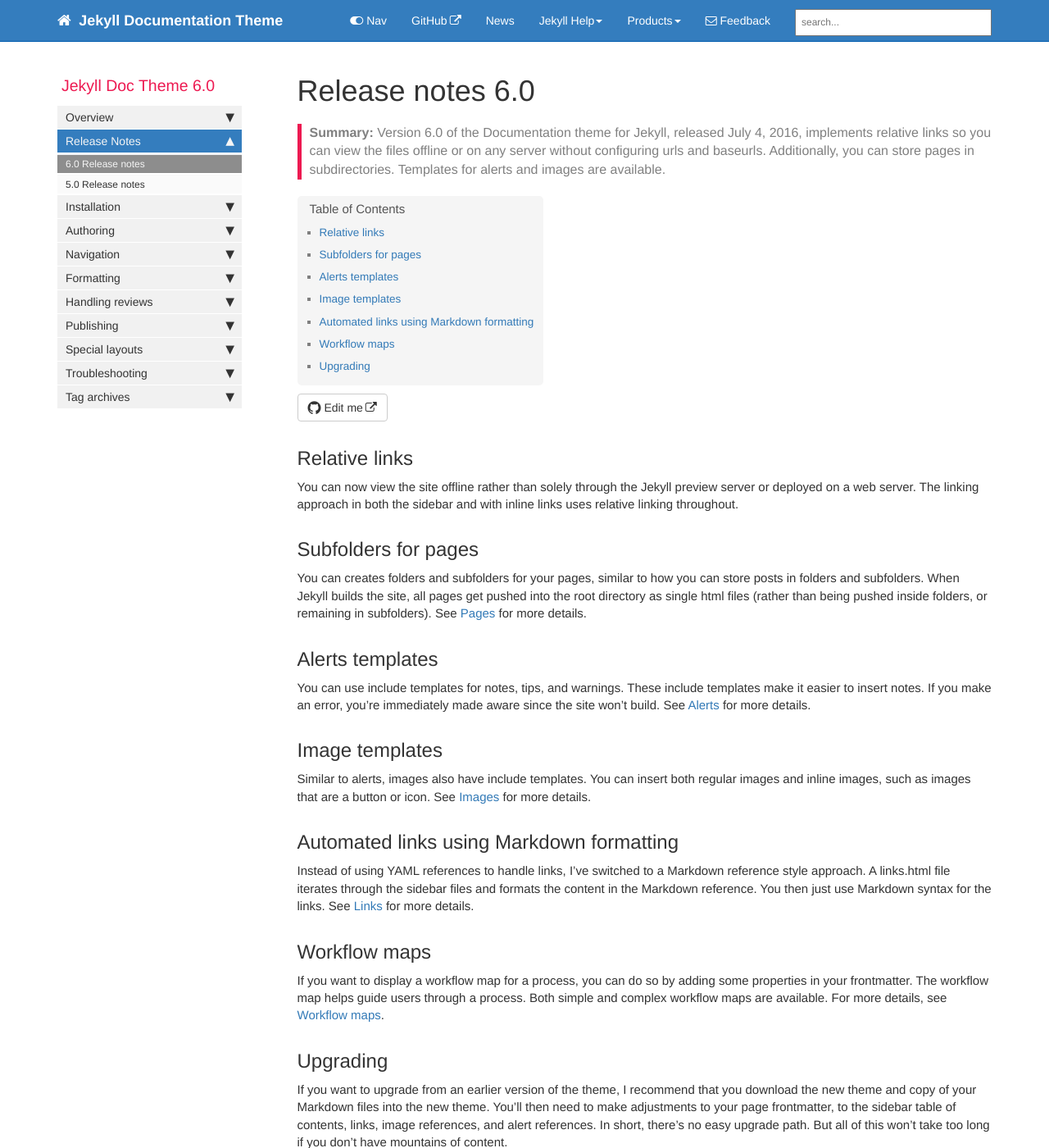
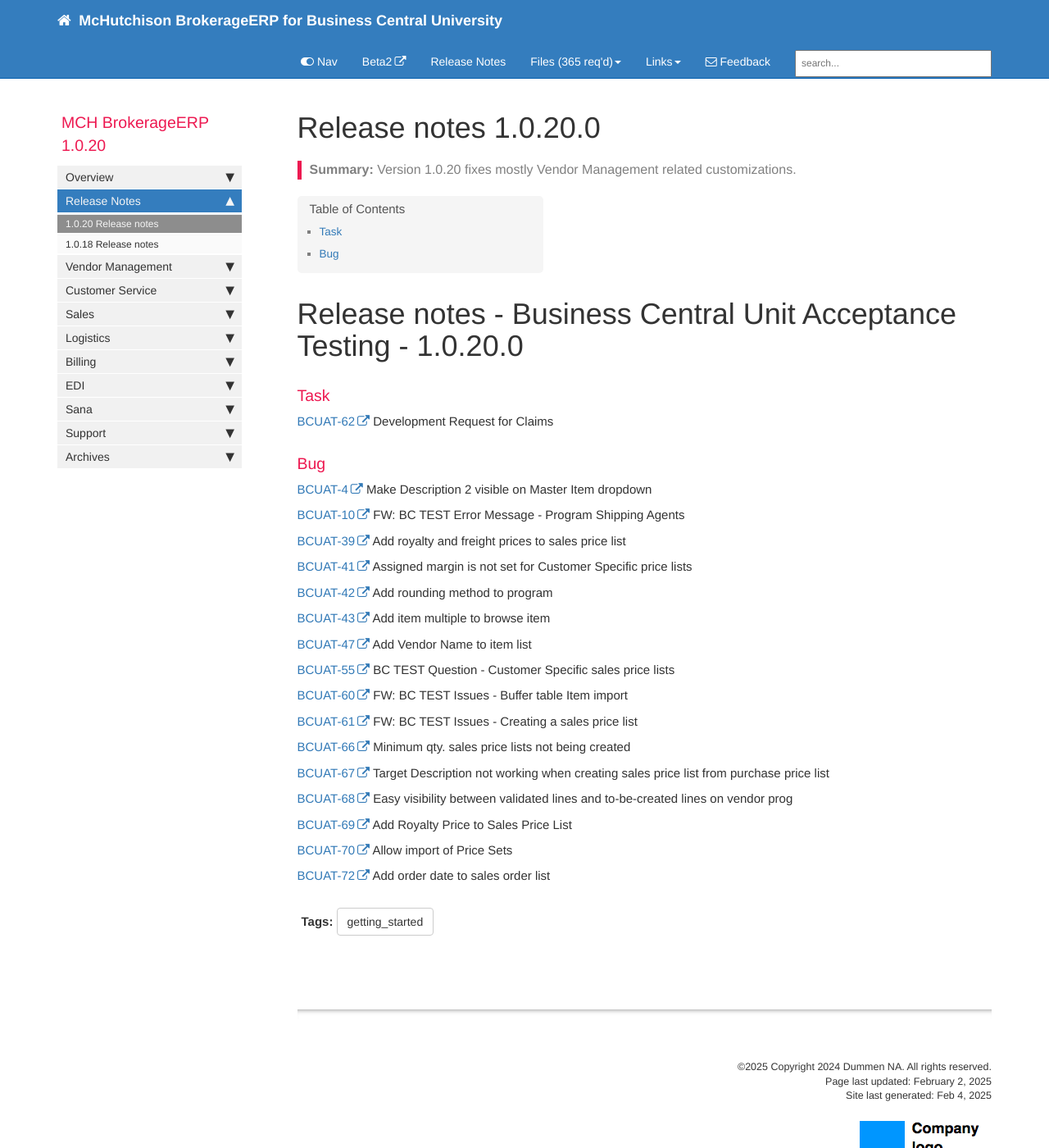
Before and after one commit to Dummen-NA/dummen-na.github.io, a Jekyll site: the page built from pages/mydoc/mydoc_release_notes_60.md, in a window 1280 px wide and 1400 px high. Shown: the whole window at 82% size. Built offline with Jekyll 4.4.1, drawn with Linux system fonts in a browser that asks for light colours; comment, search, counter and statistics services are not loaded; some of the changed text lies outside the part shown.

Commit message:
Navigation changes

```diff
--- a/_config.yml
+++ b/_config.yml
@@ -3,22 +3,22 @@ repository: tomjoht/documentation-theme-jekyll
 output: web
 # this property is useful for conditional filtering of content that is separate from the PDF.
 
-topnav_title: Jekyll Documentation Theme
+topnav_title: McHutchison BrokerageERP for Business Central University
 # this appears on the top navigation bar next to the home button
 
-site_title: Jekyll theme for documentation
+site_title: McHutchison BrokerageERP for Business Central
 # this appears in the html browser tab for the site title (seen mostly by search engines, not users)
 
-company_name: Copyright 2021 Google LLC
+company_name: Copyright 2024 Dummen NA
 # this appears in the footer
 
-github_editme_path: tomjoht/documentation-theme-jekyll/blob/gh-pages/
+github_editme_path:
 # if you're using Github, provide the basepath to the branch you've created for reviews, following the sample here. if not, leave this value blank.
 
 # gitlab_editme_path: tomjoht/documentation-theme-jekyll/blob/gh-pages/
 # if you're using GitLab, provide the basepath to the branch you've created for reviews, following the sample here. if not, leave this value blank.
 
-google_analytics: UA-66296557-1
+google_analytics:
 # if you have google-analytics ID, put it in. if not, edit this value to blank.
 
 host: 127.0.0.1
@@ -33,9 +33,9 @@ exclude:
   - vendor
 # these are the files and directories that jekyll will exclude from the build
 
-feedback_subject_line: Jekyll documentation theme
+feedback_subject_line: McHutchison BrokerageERP University
 
-feedback_email: tomjoht@gmail.com
+feedback_email: rellorin@mchutchison.com
 # used as a contact email for the Feedback link in the top navigation bar
 
 # feedback_disable: true
--- a/_data/sidebars/mydoc_sidebar.yml
+++ b/_data/sidebars/mydoc_sidebar.yml
@@ -2,8 +2,8 @@
 
 entries:
 - title: sidebar
-  product: Jekyll Doc Theme
-  version: 6.0
+  product: MCH BrokerageERP
+  version: 1.0.20
   folders:
 
   - title:
@@ -23,24 +23,24 @@ entries:
     output: web, pdf
     folderitems:
 
-    - title: Get started
+    - title: Homepage
       url: /index.html
       output: web, pdf
       type: homepage
 
-    - title: Introduction
+    - title: General Howto
       url: /mydoc_introduction.html
       output: web, pdf
 
-    - title: Supported features
+    - title: Tips and Tricks
       url: /mydoc_supported_features.html
       output: web, pdf
 
-    - title: About the theme author
+    - title: About
       url: /mydoc_about.html
       output: web, pdf
 
-    - title: Support
+    - title: Reporting Bugs and Issues
       url: /mydoc_support.html
       output: web, pdf
 
@@ -48,15 +48,15 @@ entries:
     output: web, pdf
     folderitems:
 
-    - title: 6.0 Release notes
+    - title: 1.0.20 Release notes
       url: /mydoc_release_notes_60.html
       output: web, pdf
 
-    - title: 5.0 Release notes
+    - title: 1.0.18 Release notes
       url: /mydoc_release_notes_50.html
       output: web, pdf
 
-  - title: Installation
+  - title: Vendor Management
     output: web, pdf
     folderitems:
 
@@ -72,7 +72,7 @@ entries:
       url: /mydoc_install_jekyll_on_windows.html
       output: web, pdf
 
-  - title: Authoring
+  - title: Customer Service
     output: web, pdf
 
     folderitems:
@@ -108,7 +108,7 @@ entries:
       url: /mydoc_atom_text_editor.html
       output: web, pdf
 
-  - title: Navigation
+  - title: Sales
     output: web, pdf
 
     folderitems:
@@ -128,7 +128,7 @@ entries:
       url: /mydoc_series.html
       output: web, pdf
 
-  - title: Formatting
+  - title: Logistics
     output: web, pdf
 
     folderitems:
@@ -176,7 +176,7 @@ entries:
       url: /mydoc_workflow_maps.html
       output: web, pdf
 
-  - title: Handling reviews
+  - title: Billing
     output: web, pdf
 
     folderitems:
@@ -188,7 +188,7 @@ entries:
 #      url: /mydoc_git_collaboration
 #      output: web, pdf
 
-  - title: Publishing
+  - title: EDI
     output: web, pdf
 
     folderitems:
@@ -224,7 +224,7 @@ entries:
       url: /mydoc_publishing_github_pages.html
       output: web, pdf
 
-  - title: Special layouts
+  - title: Sana
     output: web, pdf
 
     folderitems:
@@ -244,7 +244,7 @@ entries:
       url: /mydoc_shuffle.html
       output: web, pdf
 
-  - title: Troubleshooting
+  - title: Support
     output: web, pdf
 
     folderitems:
@@ -253,7 +253,7 @@ entries:
       url: /mydoc_troubleshooting.html
       output: web, pdf
 
-  - title: Tag archives
+  - title: Archives
     output: web
     folderitems:
 
--- a/pages/mydoc/mydoc_release_notes_60.md
+++ b/pages/mydoc/mydoc_release_notes_60.md
@@ -1,40 +1,49 @@
 ---
-title: Release notes 6.0
+title: Release notes 1.0.20.0
 tags: [getting_started]
-keywords: release notes, announcements, what's new, new features
-last_updated: July 16, 2016
-summary: "Version 6.0 of the Documentation theme for Jekyll, released July 4, 2016, implements relative links so you can view the files offline or on any server without configuring urls and baseurls. Additionally, you can store pages in subdirectories. Templates for alerts and images are available."
+keywords: release notes
+last_updated: February 2, 2025
+summary: "Version 1.0.20 fixes mostly Vendor Management related customizations."
 sidebar: mydoc_sidebar
 permalink: mydoc_release_notes_60.html
 folder: mydoc
 ---
+# Release notes - Business Central Unit Acceptance Testing - 1.0.20.0
 
-## Relative links
+### Task
 
-You can now view the site offline rather than solely through the Jekyll preview server or deployed on a web server. The linking approach in both the sidebar and with inline links uses relative linking throughout.
+[BCUAT-62](https://dummen.atlassian.net/browse/BCUAT-62) Development Request for Claims
 
-## Subfolders for pages
+### Bug
 
-You can creates folders and subfolders for your pages, similar to how you can store posts in folders and subfolders. When Jekyll builds the site, all pages get pushed into the root directory as single html files (rather than being pushed inside folders, or remaining in subfolders). See [Pages][mydoc_pages] for more details.
+[BCUAT-4](https://dummen.atlassian.net/browse/BCUAT-4) Make Description 2 visible on Master Item dropdown
 
-## Alerts templates
+[BCUAT-10](https://dummen.atlassian.net/browse/BCUAT-10) FW: BC TEST Error Message - Program Shipping Agents
 
-You can use include templates for notes, tips, and warnings. These include templates make it easier to insert notes. If you make an error, you're immediately made aware since the site won't build. See [Alerts][mydoc_alerts] for more details.
+[BCUAT-39](https://dummen.atlassian.net/browse/BCUAT-39) Add royalty and freight prices to sales price list
 
-## Image templates
+[BCUAT-41](https://dummen.atlassian.net/browse/BCUAT-41) Assigned margin is not set for Customer Specific price lists
 
-Similar to alerts, images also have include templates. You can insert both regular images and inline images, such as images that are a button or icon. See [Images][mydoc_images] for more details.
+[BCUAT-42](https://dummen.atlassian.net/browse/BCUAT-42) Add rounding method to program
 
-## Automated links using Markdown formatting
+[BCUAT-43](https://dummen.atlassian.net/browse/BCUAT-43) Add item multiple to browse item
 
-Instead of using YAML references to handle links, I've switched to a Markdown reference style approach. A links.html file iterates through the sidebar files and formats the content in the Markdown reference. You then just use Markdown syntax for the links. See [Links][mydoc_hyperlinks] for more details.
+[BCUAT-47](https://dummen.atlassian.net/browse/BCUAT-47) Add Vendor Name to item list
 
-## Workflow maps
+[BCUAT-55](https://dummen.atlassian.net/browse/BCUAT-55) BC TEST Question - Customer Specific sales price lists
 
-If you want to display a workflow map for a process, you can do so by adding some properties in your frontmatter. The workflow map helps guide users through a process. Both simple and complex workflow maps are available. For more details, see [Workflow maps][mydoc_workflow_maps].
+[BCUAT-60](https://dummen.atlassian.net/browse/BCUAT-60) FW: BC TEST Issues - Buffer table Item import
 
-## Upgrading
+[BCUAT-61](https://dummen.atlassian.net/browse/BCUAT-61) FW: BC TEST Issues - Creating a sales price list
 
-If you want to upgrade from an earlier version of the theme, I recommend that you download the new theme and copy of your Markdown files into the new theme. You'll then need to make adjustments to your page frontmatter, to the sidebar table of contents, links, image references, and alert references. In short, there's no easy upgrade path. But all of this won't take too long if you don't have mountains of content.
+[BCUAT-66](https://dummen.atlassian.net/browse/BCUAT-66) Minimum qty. sales price lists not being created
 
-{% include links.html %}
+[BCUAT-67](https://dummen.atlassian.net/browse/BCUAT-67) Target Description not working when creating sales price list from purchase price list
+
+[BCUAT-68](https://dummen.atlassian.net/browse/BCUAT-68) Easy visibility between validated lines and to-be-created lines on vendor prog
+
+[BCUAT-69](https://dummen.atlassian.net/browse/BCUAT-69) Add Royalty Price to Sales Price List
+
+[BCUAT-70](https://dummen.atlassian.net/browse/BCUAT-70) Allow import of Price Sets
+
+[BCUAT-72](https://dummen.atlassian.net/browse/BCUAT-72) Add order date to sales order list
```
Also changed, not shown: _data/topnav.yml (+12 -14 lines).
